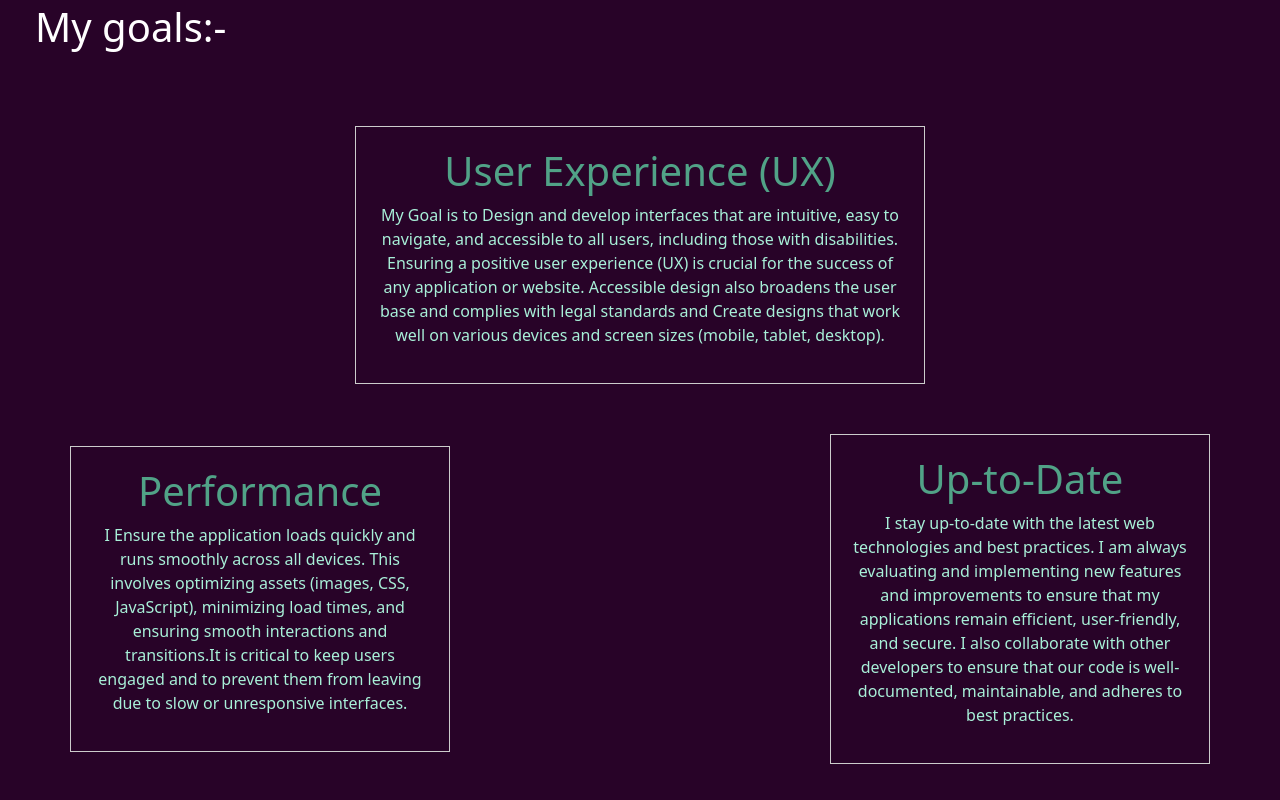
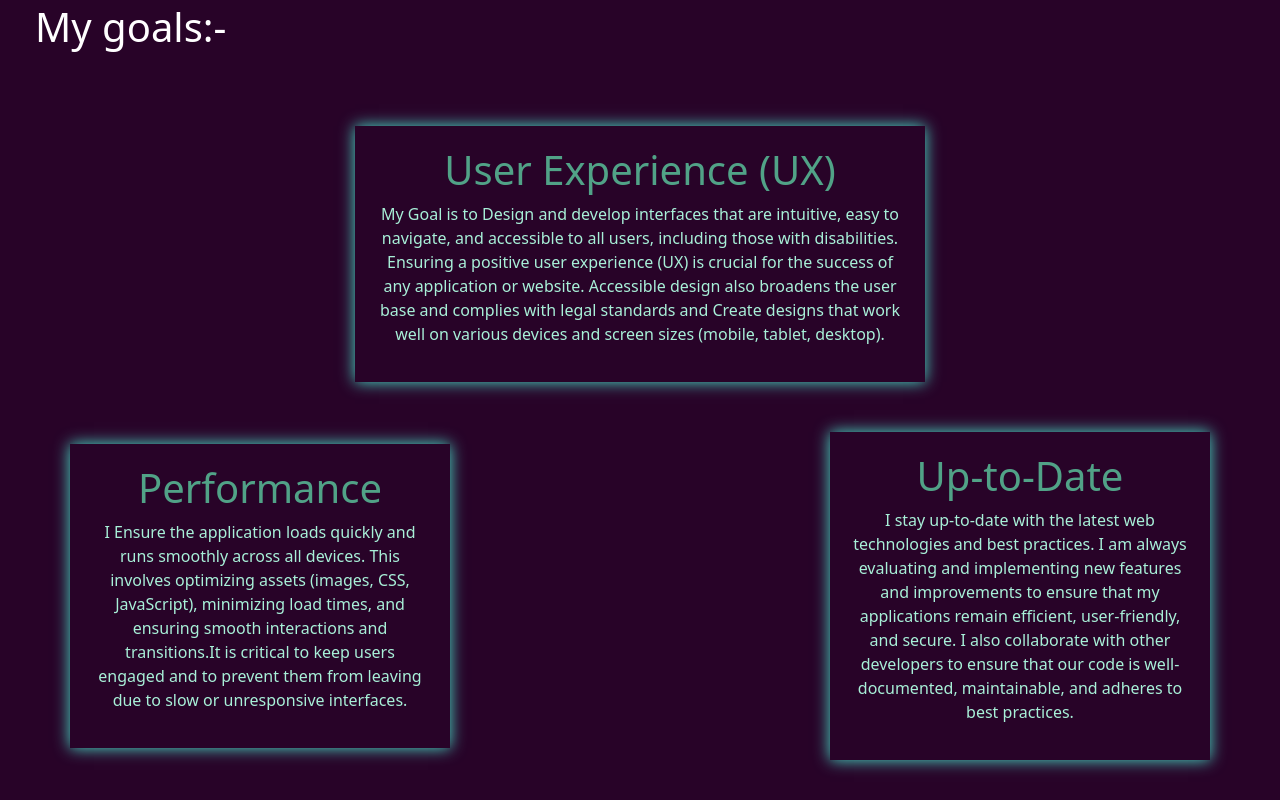
Before and after one commit to Amanmandahad/Portfolio, a React (Vite) app: page / in a window 1280 px wide. Shown: the part 780-1580 px from the top of the page. Built offline with nearby package versions, Linux system fonts and the light colour scheme.

Commit message:
css changed

```diff
--- a/src/components/Home/Home.module.css
+++ b/src/components/Home/Home.module.css
@@ -11,6 +11,7 @@
   width: 100%;
   max-width: 400px;
 }
+
 
 .contain h1 {
   font-weight: bold;
@@ -101,7 +102,7 @@ margin-top: 50px;
 
 .mission_content {
   height: 100%;
- border: 1px solid #ccc;
+box-shadow: 0px 0px 15px #4AE5CC;
   margin: 25px 0;
   position: relative;
   z-index: 99;
```
Also changed, not shown: src/components/Images/Men.png (added).
